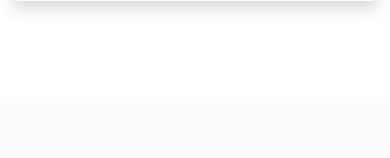
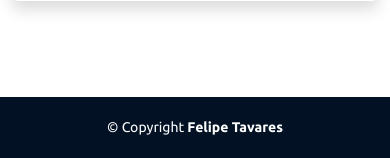
Before and after one commit to oHeez/oHeez.github.io, a Flask app: page / in a window 390 px wide. Shown: the part 5488-5646 px from the top of the page. Before the commit the page ends 5499 px from the top, so only its background shows below. Run offline with Flask 3, Linux system fonts and the light colour scheme; some libraries are stand-ins or nearby versions.

Commit message:
footer and config deploy

```diff
--- a/static/style.css
+++ b/static/style.css
@@ -226,3 +226,24 @@
     background: #fff;
     border-radius: 50%;
 }
+
+#footer{
+    padding: 15px;
+    color: #fff;
+    font-size: 14px;
+    position: fixed;
+    left: 0;
+    bottom: 0;
+    width: 300px;
+    z-index: 9999;
+    background-color: #021124;
+    transition: .3s;
+}
+
+@media (max-width: 1012px){
+    #footer{
+        position: static;
+        width: auto;
+        padding: 20px 15px;
+    }
+}
--- a/templates/index.html
+++ b/templates/index.html
@@ -298,6 +298,14 @@
 
     </main>
 
+    <footer id="footer">
+        <div class="container">
+            <div class="text-center">
+                &copy; Copyright <strong>Felipe Tavares</strong>
+            </div>
+        </div>
+    </footer>
+
     <script src="../static/bootstrap/js/bootstrap.bundle.min.js"></script>
     <script src="../static/script.js"></script>
     <script src="../static/app.js"></script>
```
Also changed, not shown: requirements.txt (added, +11 -0 lines), 1 other file.
